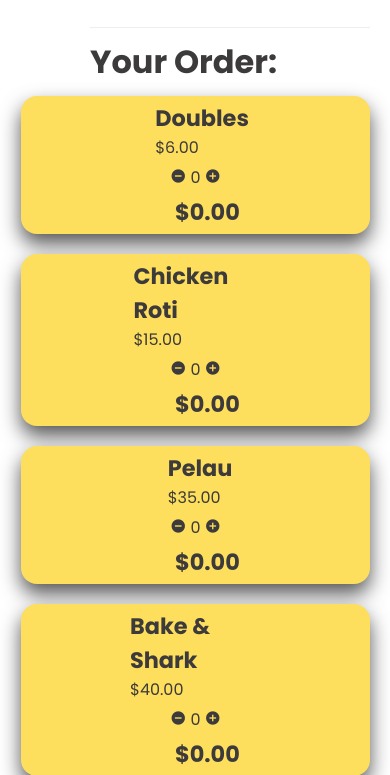
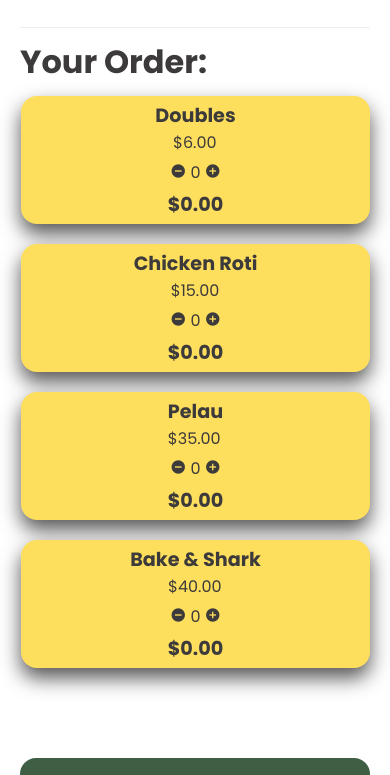
Before and after one commit to voidl3ss/hot-on-de-table, a plain HTML site: page yourOrder.html in a window 390 px wide. Shown: the part 71-846 px from the top of the page. Drawn offline with nearby package versions, Linux system fonts and the light colour scheme.

Commit message:
Update yourOrder.css

```diff
--- a/yourOrder.css
+++ b/yourOrder.css
@@ -367,6 +367,7 @@ header{
     .returnCart h1 {
         border-top: 1px solid #eee;
         padding: 10px 0;
+        margin-left: 0%;
     }
 
     .returnCart .item-1,
@@ -387,24 +388,39 @@ header{
     }
 
     .returnCart .item-1 .name,
-    .returnCart .item-1 .returnPrice1,
     .returnCart .item-2 .name,
-    .returnCart .item-2 .returnPrice2,
     .returnCart .item-3 .name,
-    .returnCart .item-3 .returnPrice3,
-    .returnCart .item-4 .name,
-    .returnCart .item-4 .returnPrice4 {
-        font-size: 1.4rem; /* Adjust font size for mobile readability */
+    .returnCart .item-4 .name {
+        font-size: 1.2rem; /* Adjust font size for mobile readability */
         font-weight: bold;
         color: var(--hero-color);
-        margin-left: 7%;
+        margin-left: 0%;
     }
 
-    .returnCart .item-1 .price,
-    .returnCart .item-2 .price,
-    .returnCart .item-3 .price,
+    .returnCart .item-1 .returnPrice1,
+    .returnCart .item-2 .returnPrice2,
+    .returnCart .item-3 .returnPrice3,
+    .returnCart .item-4 .returnPrice4 {
+        font-size: 1.2rem; /* Adjust font size for mobile readability */
+        font-weight: bold;
+        color: var(--hero-color);
+        margin-left: 0%;
+    }
+
+    .returnCart .item-1 .price{
+        margin-left: 22%;
+    }
+
+    .returnCart .item-2 .price{
+        margin-left: 30%;
+    }
+
+    .returnCart .item-3 .price{
+        margin-left: 0%;
+    }
+
     .returnCart .item-4 .price{
-        margin-left: 7%;
+        margin-left: 29%;
     }
 }
 
```
